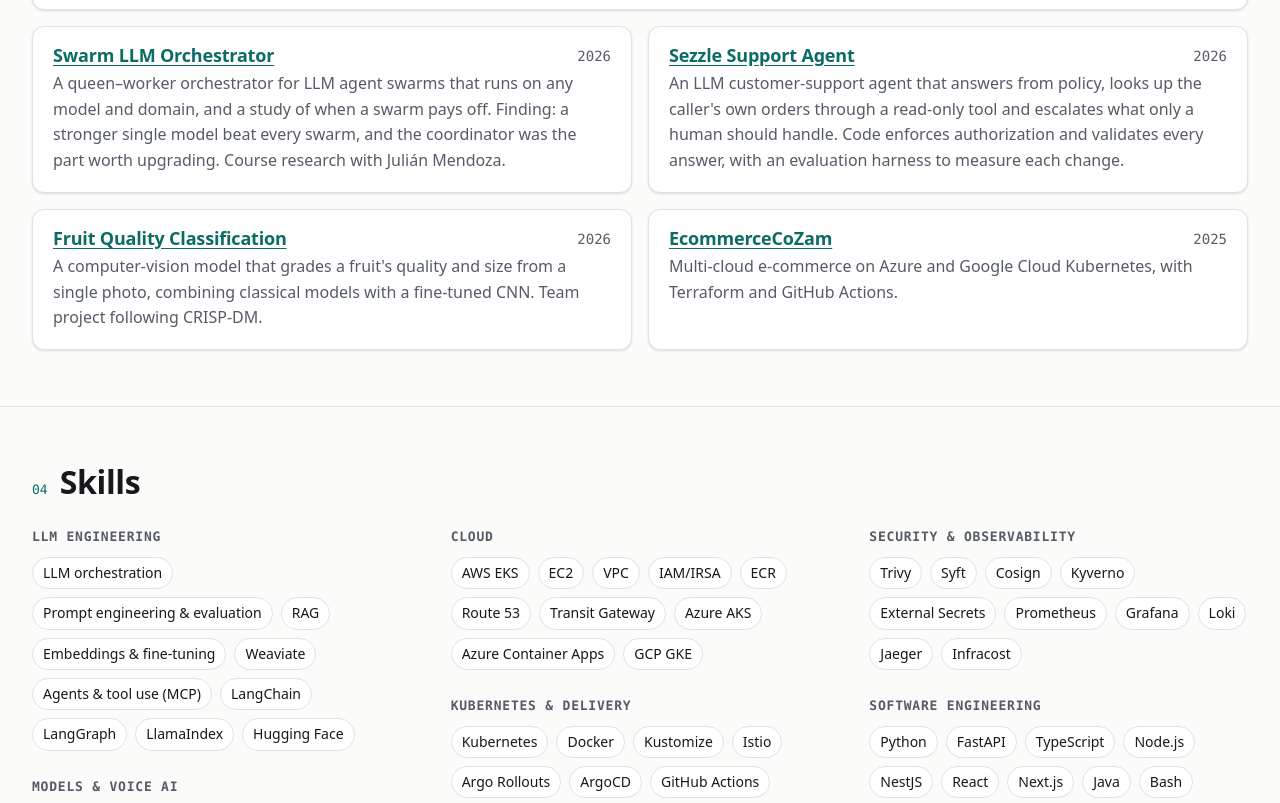
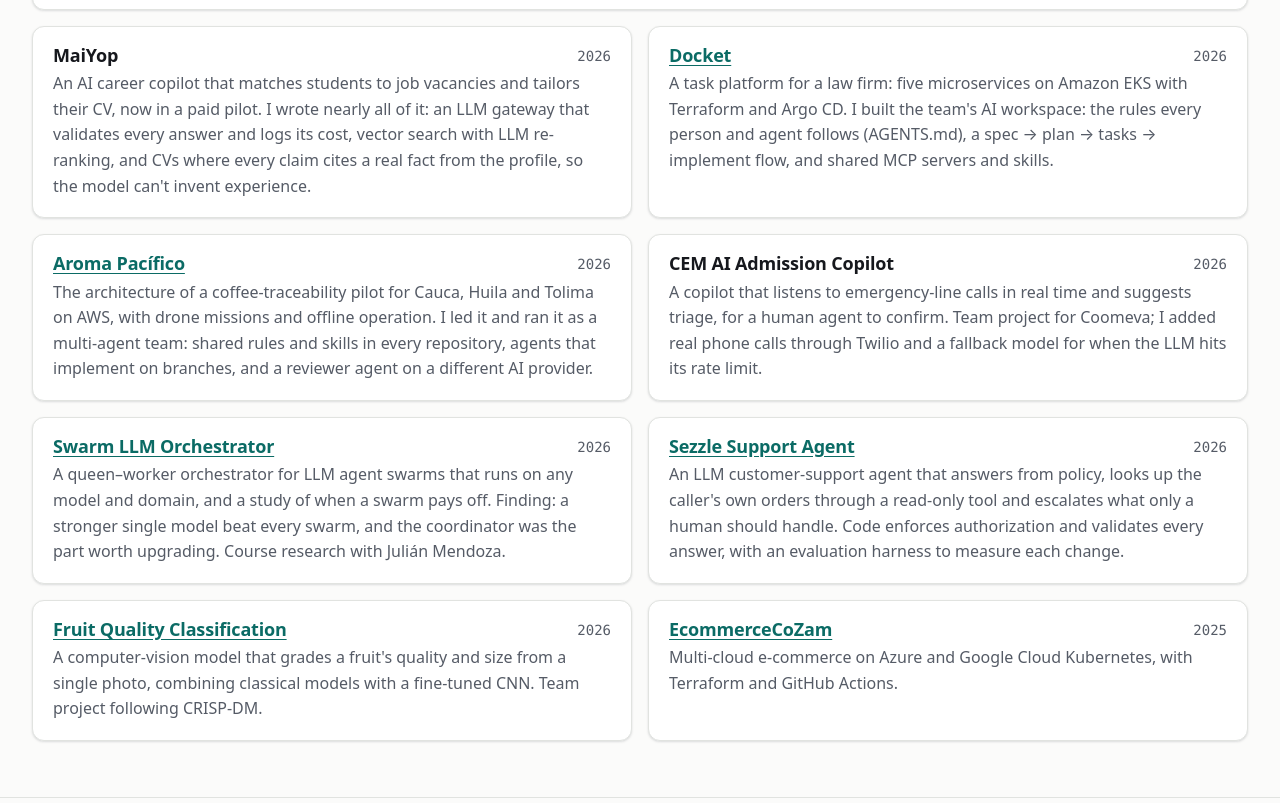
Before and after one commit to EstebanGZam/EstebanGZam.github.io, an Astro site: page / in a window 1280 px wide. Shown: the part 2770-3573 px from the top of the page. Built offline with nearby package versions, Linux system fonts and the light colour scheme; Astro itself is replaced by a stand-in of ours.

Commit message:
feat: add organization AI projects to the portfolio
Add MaiYop, Docket, Aroma Pacífico and the CEM admission copilot, and
describe the agent layer designed for MicroTodoSuite. Project cards
without a public link render the name as plain text.

Co-Authored-By: Claude Opus 5.5 <noreply@anthropic.com>

```diff
--- a/src/components/ProjectsSection.astro
+++ b/src/components/ProjectsSection.astro
@@ -28,10 +28,14 @@ const smallFirst = focus === "ai";
           <article class="compact card">
             <div class="compact-head">
               <h3>
-                <a href={p.href} target="_blank" rel="noopener noreferrer">
-                  {p.name}
-                  <span class="visually-hidden"> {c.ui.opensInNewTab}</span>
-                </a>
+                {p.href ? (
+                  <a href={p.href} target="_blank" rel="noopener noreferrer">
+                    {p.name}
+                    <span class="visually-hidden"> {c.ui.opensInNewTab}</span>
+                  </a>
+                ) : (
+                  p.name
+                )}
               </h3>
               <p class="mono muted">{p.period}</p>
             </div>
--- a/src/content/site.ts
+++ b/src/content/site.ts
@@ -97,7 +97,7 @@ export interface Content {
   experience: Entry[];
   teaching: { name: string; role: string; period: string; text: string };
   projects: Entry[];
-  smallProjects: { name: string; period: string; text: string; tags: Tag[]; href: string }[];
+  smallProjects: { name: string; period: string; text: string; tags: Tag[]; href?: string }[];
   skills: SkillGroup[];
   credentials: {
     educationTitle: string;
@@ -282,7 +282,7 @@ const en: Content = {
         },
         {
           tags: ["ai", "devops"],
-          text: "Built AI agents and skills that write, review and audit the project's infrastructure code.",
+          text: "Designed the team's agent layer: Spec Kit specs, shared agent rules and MCP servers, and skills that write, review and audit the Terraform. Agents open pull requests but never approve them.",
         },
       ],
       flow: {
@@ -313,6 +313,32 @@ const en: Content = {
     },
   ],
   smallProjects: [
+    {
+      name: "MaiYop",
+      period: "2026",
+      text: "An AI career copilot that matches students to job vacancies and tailors their CV, now in a paid pilot. I wrote nearly all of it: an LLM gateway that validates every answer and logs its cost, vector search with LLM re-ranking, and CVs where every claim cites a real fact from the profile, so the model can't invent experience.",
+      tags: ["ai"],
+    },
+    {
+      name: "Docket",
+      period: "2026",
+      text: "A task platform for a law firm: five microservices on Amazon EKS with Terraform and Argo CD. I built the team's AI workspace: the rules every person and agent follows (AGENTS.md), a spec → plan → tasks → implement flow, and shared MCP servers and skills.",
+      tags: ["ai", "devops"],
+      href: "https://github.com/sintratel-docket-platform",
+    },
+    {
+      name: "Aroma Pacífico",
+      period: "2026",
+      text: "The architecture of a coffee-traceability pilot for Cauca, Huila and Tolima on AWS, with drone missions and offline operation. I led it and ran it as a multi-agent team: shared rules and skills in every repository, agents that implement on branches, and a reviewer agent on a different AI provider.",
+      tags: ["ai", "devops"],
+      href: "https://aroma-pacifico.github.io/aroma-pacifico-web/",
+    },
+    {
+      name: "CEM AI Admission Copilot",
+      period: "2026",
+      text: "A copilot that listens to emergency-line calls in real time and suggests triage, for a human agent to confirm. Team project for Coomeva; I added real phone calls through Twilio and a fallback model for when the LLM hits its rate limit.",
+      tags: ["ai"],
+    },
     {
       name: "Swarm LLM Orchestrator",
       period: "2026",
@@ -579,7 +605,7 @@ const es: Content = {
         },
         {
           tags: ["ai", "devops"],
-          text: "Construí agentes y skills de IA que escriben, revisan y auditan el código de infraestructura del proyecto.",
+          text: "Diseñé la capa de agentes del equipo: especificaciones con Spec Kit, reglas de agentes y servidores MCP compartidos, y skills que escriben, revisan y auditan el Terraform. Los agentes abren pull requests, pero nunca los aprueban.",
         },
       ],
       flow: {
@@ -610,6 +636,32 @@ const es: Content = {
     },
   ],
   smallProjects: [
+    {
+      name: "MaiYop",
+      period: "2026",
+      text: "Un copiloto de carrera con IA que conecta a estudiantes con vacantes y adapta su hoja de vida, hoy en piloto pago. Escribí casi todo el código: un gateway de LLMs que valida cada respuesta y registra su costo, búsqueda vectorial con re-ranking por LLM y hojas de vida en las que cada afirmación cita un hecho real del perfil, para que el modelo no invente experiencia.",
+      tags: ["ai"],
+    },
+    {
+      name: "Docket",
+      period: "2026",
+      text: "Una plataforma de tareas para un bufete de abogados: cinco microservicios en Amazon EKS con Terraform y Argo CD. Construí el espacio de IA del equipo: las reglas que sigue cada persona y cada agente (AGENTS.md), un flujo especificación → plan → tareas → implementación, y servidores MCP y skills compartidos.",
+      tags: ["ai", "devops"],
+      href: "https://github.com/sintratel-docket-platform",
+    },
+    {
+      name: "Aroma Pacífico",
+      period: "2026",
+      text: "La arquitectura de un piloto de trazabilidad de café para Cauca, Huila y Tolima en AWS, con misiones de drones y operación sin señal. Lo lideré y lo trabajé como un equipo multiagente: reglas y skills comunes en cada repositorio, agentes que implementan en ramas y un agente revisor en otro proveedor de IA.",
+      tags: ["ai", "devops"],
+      href: "https://aroma-pacifico.github.io/aroma-pacifico-web/",
+    },
+    {
+      name: "Copiloto IA de Admisión CEM",
+      period: "2026",
+      text: "Un copiloto que escucha en tiempo real las llamadas de una línea de emergencias y sugiere el triaje para que la gestora decida. Proyecto en equipo para Coomeva; agregué llamadas reales con Twilio y un modelo de respaldo para cuando el LLM llega a su límite de uso.",
+      tags: ["ai"],
+    },
     {
       name: "Swarm LLM Orchestrator",
       period: "2026",
```
